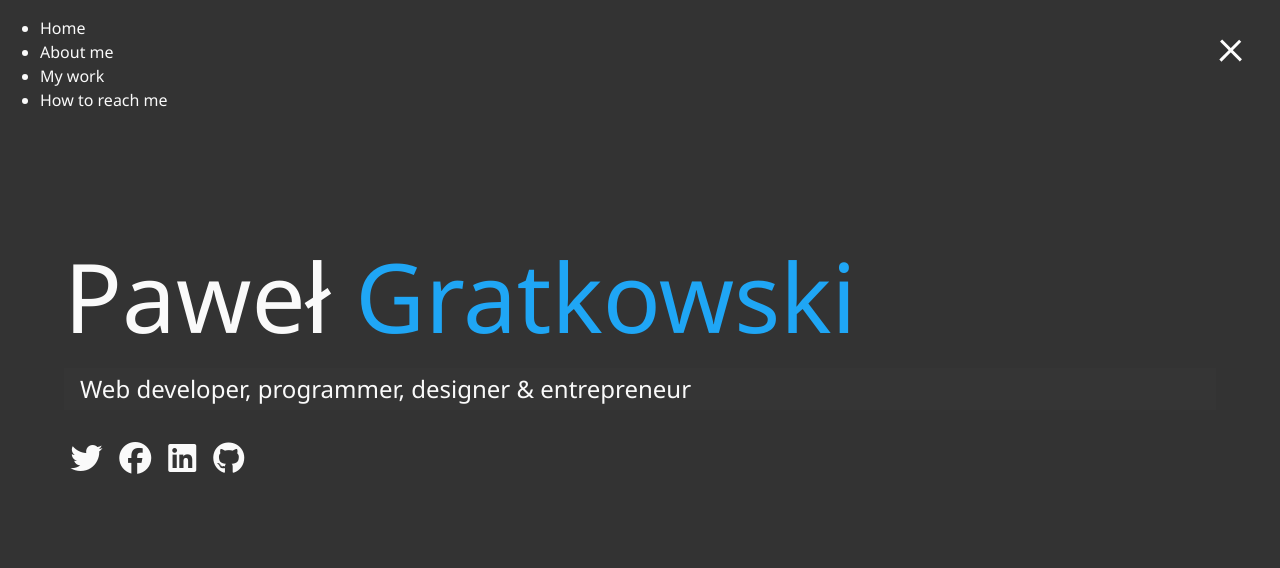
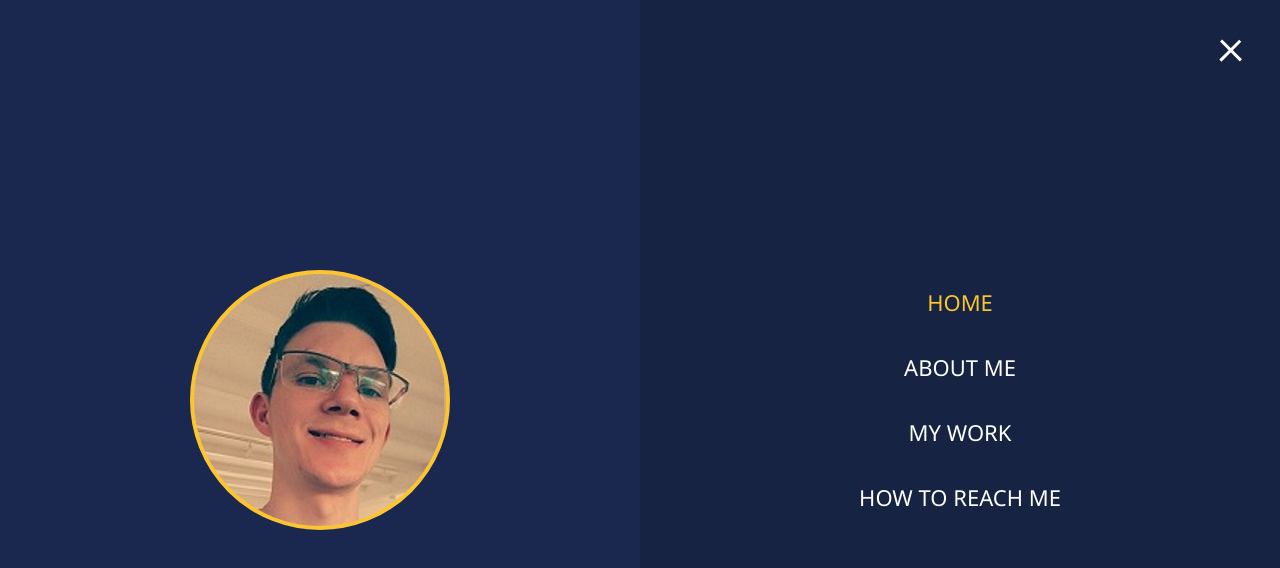
Before and after one commit to ViciousViscount/portfolio, a website: page index.html in a window 1280 px wide. Both pictures are taken after a click on the element 1231 px from the left and 47 px from the top of the page. Drawn offline with Linux system fonts and the light colour scheme.

Commit message:
finished the menu

```diff
--- a/index.html
+++ b/index.html
@@ -23,7 +23,7 @@
           <div class="portrait"></div>
         </div>
         <ul class="menu-nav">
-          <li class="nav-item">
+          <li class="nav-item current">
             <a href="/" class="nav-link">
               Home
             </a>
@@ -51,7 +51,7 @@
         Paweł <span class="text-secondary">Gratkowski</span>
       </h1>
       <h2 class="sm-heading">
-        Web developer, programmer, designer & entrepreneur
+        Web developer, programmer, suicidal degenerate & incel
       </h2>
       <div class="icons">
         <a href="#!">
--- a/scss/_config.scss
+++ b/scss/_config.scss
@@ -1,8 +1,9 @@
-$primary-color: #333;
-$secondary-color: rgb(31, 166, 245);
+$primary-color: #273c75;
+$secondary-color: #fbc531;
 $show-home-image: true;
 $home-image: url("../images/kill-mankind.jpg");
-$background-opacity: 0.4;
+$background-opacity: 1;
+$menu-opacity: 1;
 
 @mixin easeOut {
   transition: all 0.5s ease-out;
--- a/scss/_menu.scss
+++ b/scss/_menu.scss
@@ -36,3 +36,98 @@
     }
   }
 }
+
+// Menu overlay
+.menu {
+  position: fixed;
+  top: 0;
+  width: 100%;
+  visibility: hidden;
+
+  &.show {
+    visibility: visible;
+  }
+
+  &-branding,
+  &-nav {
+    display: flex;
+    flex-flow: column wrap;
+    align-items: center;
+    justify-content: center;
+    float: left;
+    width: 50%;
+    height: 100vh;
+    overflow: hidden;
+  }
+
+  &-nav {
+    margin: 0;
+    padding: 0;
+    background-color: darken(rgba($primary-color, $menu-opacity), 13);
+    list-style-type: none;
+    transform: translate3d(0, -100%, 0);
+    @include easeOut;
+
+    &.show {
+      // Slide in from top
+      transform: translate3d(0, 0, 0);
+    }
+  }
+
+  // Branding site
+  &-branding {
+    background-color: darken(rgba($primary-color, $menu-opacity), 10);
+    transform: translate3d(0, 100%, 0);
+    @include easeOut;
+
+    &.show {
+      // Slide in from bottom
+      transform: translate3d(0, 0, 0);
+    }
+
+    .portrait {
+      width: 260px;
+      height: 260px;
+      background: url("../images/portrait.jpg");
+      border-radius: 50%;
+      border: solid 4px $secondary-color;
+    }
+  }
+
+  .nav-item {
+    transform: translate3d(600px, 0, 0);
+    @include easeOut;
+
+    &.show {
+      // Slide in from right
+      transform: translate3d(0, 0, 0);
+    }
+
+    &.current > a {
+      color: $secondary-color;
+    }
+  }
+
+  .nav-link {
+    display: inline-block;
+    position: relative;
+    font-size: 22px;
+    text-transform: uppercase;
+    padding: 1rem 0;
+    font-weight: 300;
+    color: #fff;
+    text-decoration: none;
+    @include easeOut;
+
+    &:hover {
+      color: $secondary-color;
+    }
+  }
+}
+
+// Delay each nav item slide by 0.1s
+@for $x from 1 through 4 {
+  .nav-item:nth-child(#{$x}) {
+    transition-delay: $x * 0.1s;
+  }
+}
--- a/scss/main.scss
+++ b/scss/main.scss
@@ -29,12 +29,12 @@
   font-weight: 400;
 
   &.lg-heading {
-    font-size: 6rem;
+    font-size: 5rem;
   }
   &.sm-heading {
     margin-bottom: 2rem;
     padding: 0.2rem 1rem;
-    background: rgba(lighten($primary-color, 2), 0.5);
+    background: rgba(lighten($primary-color, 5), 0.5);
   }
 }
 .text-secondary {
```
Also changed, not shown: css/main.css, images/portrait.jpg (added), 1 other file.
